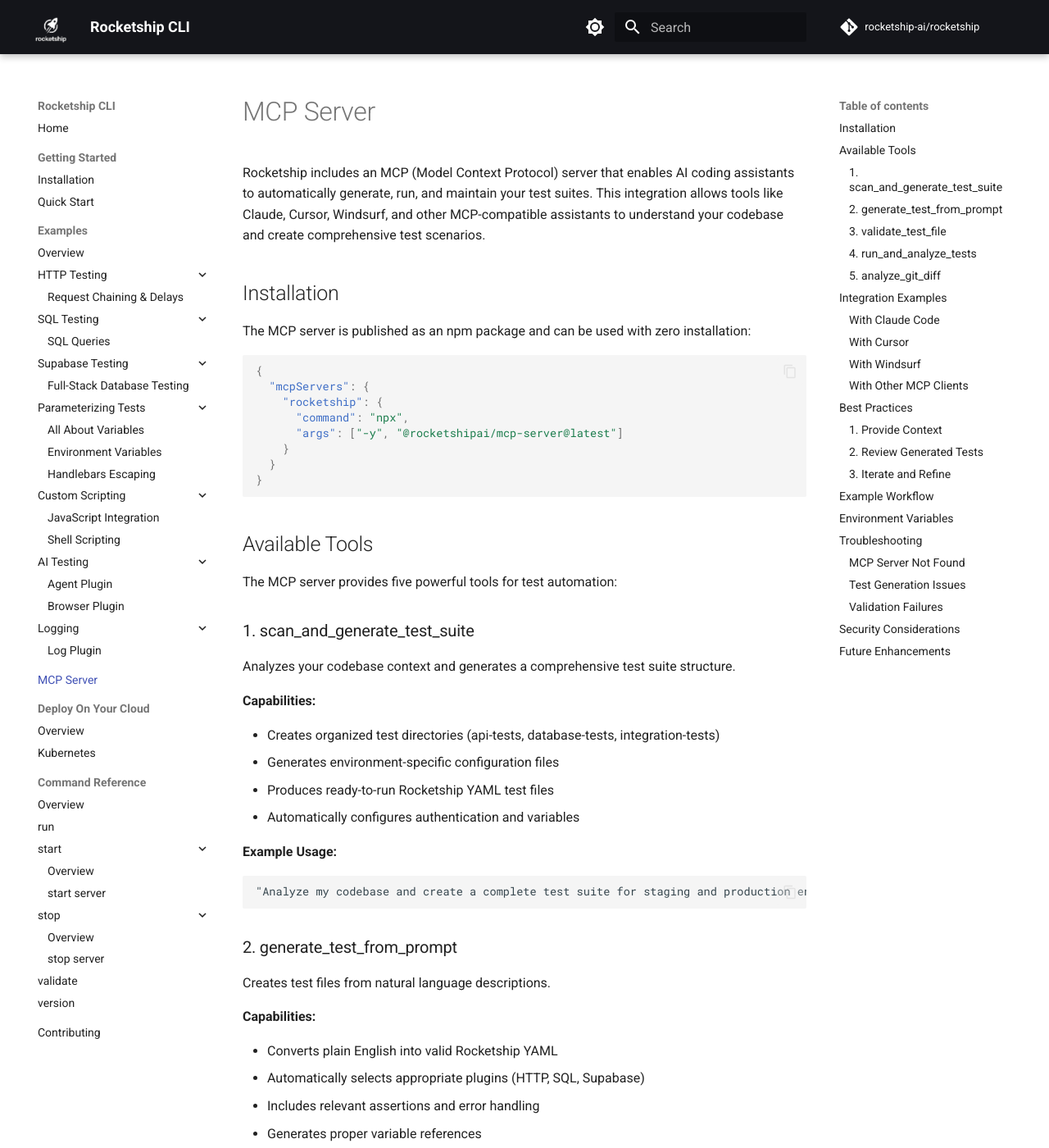
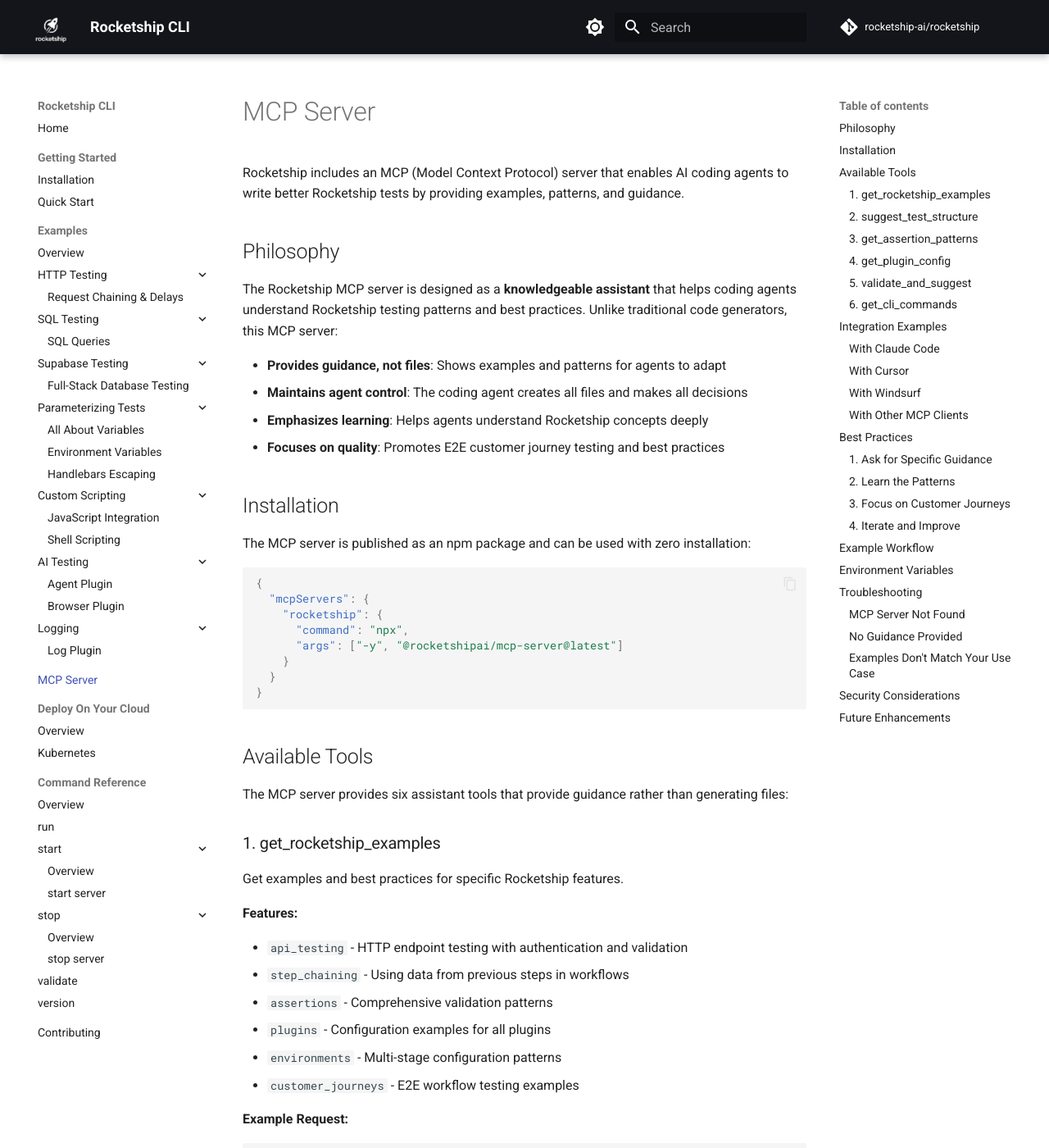
Before and after one commit to rocketship-ai/rocketship, an MkDocs documentation site: the page built from docs/src/mcp-server.md, in a window 1280 px wide and 1400 px high. Shown: the whole window at 82% size. Built offline with MkDocs 1.6.1 and Material for MkDocs 9.7.7, drawn with Linux system fonts in a browser that asks for light colours; comment, search, counter and statistics services are not loaded; some of the changed text lies outside the part shown.

Commit message:
Update MCP Server to Guide Not Generate (#83)

````diff
--- a/docs/src/mcp-server.md
+++ b/docs/src/mcp-server.md
@@ -1,6 +1,15 @@
 # MCP Server
 
-Rocketship includes an MCP (Model Context Protocol) server that enables AI coding assistants to automatically generate, run, and maintain your test suites. This integration allows tools like Claude, Cursor, Windsurf, and other MCP-compatible assistants to understand your codebase and create comprehensive test scenarios.
+Rocketship includes an MCP (Model Context Protocol) server that enables AI coding agents to write better Rocketship tests by providing examples, patterns, and guidance.
+
+## Philosophy
+
+The Rocketship MCP server is designed as a **knowledgeable assistant** that helps coding agents understand Rocketship testing patterns and best practices. Unlike traditional code generators, this MCP server:
+
+- **Provides guidance, not files**: Shows examples and patterns for agents to adapt
+- **Maintains agent control**: The coding agent creates all files and makes all decisions
+- **Emphasizes learning**: Helps agents understand Rocketship concepts deeply
+- **Focuses on quality**: Promotes E2E customer journey testing and best practices
 
 ## Installation
 
@@ -19,98 +28,165 @@
 
 ## Available Tools
 
-The MCP server provides five powerful tools for test automation:
+The MCP server provides six assistant tools that provide guidance rather than generating files:
 
-### 1. scan_and_generate_test_suite
+### 1. get_rocketship_examples
 
-Analyzes your codebase context and generates a comprehensive test suite structure.
+Get examples and best practices for specific Rocketship features.
 
-**Capabilities:**
+**Features:**
 
-- Creates organized test directories (api-tests, database-tests, integration-tests)
-- Generates environment-specific configuration files
-- Produces ready-to-run Rocketship YAML test files
-- Automatically configures authentication and variables
+- `api_testing` - HTTP endpoint testing with authentication and validation
+- `step_chaining` - Using data from previous steps in workflows
+- `assertions` - Comprehensive validation patterns
+- `plugins` - Configuration examples for all plugins
+- `environments` - Multi-stage configuration patterns
+- `customer_journeys` - E2E workflow testing examples
 
-**Example Usage:**
+**Example Request:**
 
 ```
-"Analyze my codebase and create a complete test suite for staging and production environments"
+"Show me API testing examples with authentication"
 ```
 
-### 2. generate_test_from_prompt
+**What You Get:**
 
-Creates test files from natural language descriptions.
+- Real YAML code examples
+- Best practices for the feature
+- Implementation guidance
+- Next steps checklist
 
-**Capabilities:**
+### 2. suggest_test_structure
 
-- Converts plain English into valid Rocketship YAML
-- Automatically selects appropriate plugins (HTTP, SQL, Supabase)
-- Includes relevant assertions and error handling
-- Generates proper variable references
+Returns a test template with TODOs and implementation guidance.
 
-**Example Usage:**
+**Test Types:**
+
+- `api` - HTTP endpoint testing
+- `browser` - UI automation testing
+- `sql` - Database testing
+- `integration` - Multi-service testing
+- `e2e` - End-to-end customer journeys
+
+**Example Request:**
 
 ```
-"Create a test that verifies user login, checks their profile, and validates their subscription status"
+"I need to test user registration and email verification flow"
 ```
 
-### 3. validate_test_file
+**What You Get:**
 
-Validates Rocketship test files for syntax and schema compliance.
+- YAML template with TODO sections
+- Implementation checklist
+- Suggested structure for your specific use case
 
-**Capabilities:**
+### 3. get_assertion_patterns
 
-- Checks YAML syntax
-- Validates against Rocketship schema
-- Reports specific errors with line numbers
-- Ensures all required fields are present
+Shows assertion examples for different testing scenarios.
 
-**Example Usage:**
+**Response Types:**
+
+- `json` - JSON API response validation
+- `xml` - XML response validation
+- `text` - Plain text response validation
+- `status` - HTTP status code patterns
+- `headers` - HTTP header validation
+- `sql` - Database result validation
+- `browser` - UI element validation
+
+**Example Request:**
 
 ```
-"Validate all test files in the .rocketship directory"
+"What assertions should I use for user profile API responses?"
 ```
 
-### 4. run_and_analyze_tests
+**What You Get:**
 
-Executes tests and provides intelligent failure analysis.
+- Comprehensive assertion examples
+- JSONPath and XPath patterns
+- Validation tips and best practices
 
-**Capabilities:**
+### 4. get_plugin_config
 
-- Runs tests with specified environment variables
-- Analyzes failure patterns
-- Suggests fixes for common issues
-- Provides detailed error context
+Provides configuration examples for Rocketship plugins.
 
-**Example Usage:**
+**Available Plugins:**
+
+- `http` - API testing with retry logic and authentication
+- `sql` - Database operations with transaction support
+- `browser` - UI automation with screenshots and interactions
+- `agent` - AI-powered validation and analysis
+- `supabase` - Direct Supabase API operations
+- `delay` - Timing control with jitter
+- `script` - Custom JavaScript logic
+- `log` - Structured logging and debugging
+
+**Example Request:**
 
 ```
-"Run my API tests against staging and explain any failures"
+"How do I configure the SQL plugin for PostgreSQL testing?"
 ```
 
-### 5. analyze_git_diff
+**What You Get:**
 
-Examines code changes and suggests test updates.
+- Basic and advanced configuration examples
+- Feature descriptions and capabilities
+- Plugin-specific tips and best practices
 
-**Capabilities:**
+### 5. validate_and_suggest
 
-- Compares branches to identify changes
-- Suggests new tests for added endpoints
-- Recommends updates for modified APIs
-- Highlights tests that may need attention
+Reviews your Rocketship YAML content and suggests improvements.
 
-**Example Usage:**
+**Improvement Focus Areas:**
+
+- `performance` - Timeout and retry optimizations
+- `assertions` - Better validation patterns
+- `structure` - YAML organization improvements
+- `coverage` - Test scenario completeness
+- `best_practices` - General Rocketship recommendations
+
+**Example Request:**
 
 ```
-"What tests should I update based on my latest PR?"
+"Review my test file and suggest improvements"
 ```
+
+**What You Get:**
+
+- Issue identification and fixes
+- Specific improvement suggestions
+- Best practice recommendations
+- Next steps for enhancement
+
+### 6. get_cli_commands
+
+Provides CLI command examples and usage patterns.
+
+**Command Categories:**
+
+- `run` - Execute tests with various options
+- `validate` - Syntax and schema validation
+- `start` - Start Rocketship engine server
+- `stop` - Stop engine server
+- `general` - Help, version, and configuration
+
+**Example Request:**
+
+```
+"How do I run tests with custom variables in CI/CD?"
+```
+
+**What You Get:**
+
+- Command examples for different scenarios
+- Flag explanations and usage
+- Workflow patterns and best practices
 
 ## Integration Examples
 
 ### With Claude Code
 
-- Add the configuration to your `.mcp.json` file in your project:
+Add to your `.mcp.json` file in your project root:
 
 ```json
 {
@@ -123,15 +199,18 @@
 }
 ```
 
-- Ask Claude to help with your tests!
+Then ask Claude for help:
 
 ```
-"Generate a comprehensive rocketship test suite for all of my Express.js API endpoints?"
+"I need to create API tests for my Express.js authentication endpoints. Show me some patterns I can follow."
 ```
+
+Claude will use the MCP server to get relevant examples and help you create your own test files.
 
 ### With Cursor
 
-- Head to Cursor Settings > MCP Servers > Add new MCP Server > Add the following to your mcp.json:
+1. Go to Cursor Settings > Features > Enable Model Context Protocol
+2. Add to your MCP configuration:
 
 ```json
 {
@@ -144,15 +223,15 @@
 }
 ```
 
-- Ask Cursor to create generate a test based off your prompt!
+3. Ask Cursor for guidance:
 
 ```
-"Can you write a rocketship test for my FastAPI API that includes user authentication?"
+"What's the best way to structure a Rocketship test for user login with database validation?"
 ```
 
 ### With Windsurf
 
-- Add the configuration to your Windsurf cascade configuration `~/.codeium/windsurf/mcp_config.json`:
+Add to your Windsurf MCP configuration (`~/.codeium/windsurf/mcp_config.json`):
 
 ```json
 {
@@ -165,10 +244,10 @@
 }
 ```
 
-- Ask Windsurf to write a new test based off your branch!
+Then ask for assistance:
 
 ```
-"Can you write a new rocketship test for this feature branch?"
+"Help me understand how to use step chaining in Rocketship for a complete e-commerce checkout flow"
 ```
 
 ### With Other MCP Clients
@@ -177,59 +256,83 @@
 
 ## Best Practices
 
-### 1. Provide Context
+### 1. Ask for Specific Guidance
 
-When asking for test generation, provide context about:
+Instead of asking for complete test generation, ask for guidance on specific aspects:
 
-- Your API structure
-- Authentication methods
-- Database schemas
-- External services you integrate with
+**Good:**
 
-### 2. Review Generated Tests
+- "Show me examples of API authentication testing"
+- "What assertions work best for user profile endpoints?"
+- "How should I structure an E2E checkout flow test?"
 
-While the MCP server generates high-quality tests, always review:
+**Less Effective:**
 
-- Environment variables and secrets
-- API endpoints and URLs
-- Expected response values
-- Test data assumptions
+- "Generate all my tests"
+- "Create a complete test suite"
 
-### 3. Iterate and Refine
+### 2. Learn the Patterns
 
-Use the MCP server iteratively:
+Use the MCP server to understand Rocketship concepts:
 
-1. Generate initial tests
-2. Run and analyze failures
-3. Ask for specific improvements
-4. Update based on code changes
+- Study the examples provided
+- Understand the reasoning behind best practices
+- Adapt patterns to your specific use case
+- Build your own expertise over time
+
+### 3. Focus on Customer Journeys
+
+The MCP server emphasizes E2E customer journey testing:
+
+- Think about complete user workflows
+- Test realistic user scenarios
+- Validate data consistency across steps
+- Include error and edge cases
+
+### 4. Iterate and Improve
+
+Use the validation tool to continuously improve:
+
+1. Get initial structure guidance
+2. Create your test implementation
+3. Validate and get improvement suggestions
+4. Refine based on feedback
+5. Learn from the process
 
 ## Example Workflow
 
-Here's a complete workflow using the MCP server:
+Here's how a typical interaction works:
 
 ```
-User: "I have a new Node.js API with user management and payment processing.
-      Generate a complete test suite."
+User: "I need to test a user registration API that creates a user,
+       sends an email, and requires email verification"
 
-AI: *Uses scan_and_generate_test_suite to create:*
-    - .rocketship/api-tests/rocketship.yaml
-    - .rocketship/integration-tests/rocketship.yaml
-    - .rocketship/staging-vars.yaml
-    - .rocketship/prod-vars.yaml
+Agent: *Uses get_rocketship_examples with feature="customer_journeys"*
 
-User: "Now run the tests against my staging environment"
+MCP Server: *Returns E2E customer journey examples including:*
+- Multi-step workflow patterns
+- Email verification testing approaches
+- Data validation between steps
+- Best practices for user onboarding flows
 
-AI: *Uses run_and_analyze_tests*
-    "3 tests failed due to missing API_KEY environment variable.
-     Please set your Stripe API key in staging-vars.yaml"
+Agent: "Based on these examples, let me help you create a test..."
+       *Creates test file incorporating the patterns*
 
-User: "I've updated the keys. Also, I just added a new webhook endpoint
-      for payment confirmations"
+User: "Now I want to add database validation to ensure the user was created correctly"
 
-AI: *Uses analyze_git_diff and generate_test_from_prompt*
-    "I've detected your new /webhooks/stripe endpoint and generated
-     tests for signature validation and payment confirmation flows"
+Agent: *Uses get_plugin_config with plugin="sql"*
+
+MCP Server: *Returns SQL plugin configuration examples*
+
+Agent: *Helps add SQL validation step to the existing test*
+
+User: "Can you review my test and suggest improvements?"
+
+Agent: *Uses validate_and_suggest with the YAML content*
+
+MCP Server: *Returns specific suggestions for improvement*
+
+Agent: *Helps implement the suggested improvements*
 ```
 
 ## Environment Variables
@@ -237,48 +340,52 @@
 The MCP server respects these environment variables:
 
 - `ROCKETSHIP_LOG`: Set log level (DEBUG, INFO, ERROR)
-- `ROCKETSHIP_ENGINE_ADDR`: Override default engine address
+- `NODE_ENV`: Development/production mode
 
 ## Troubleshooting
 
 ### MCP Server Not Found
 
-If Claude can't find the MCP server:
+If your AI client can't find the MCP server:
 
-1. Ensure you have Node.js 18+ installed
-2. Check your claude_desktop_config.json syntax
-3. Restart Claude after configuration changes
+1. Ensure Node.js 18+ is installed
+2. Check your MCP configuration syntax
+3. Restart your AI client after configuration changes
+4. Verify the npm package is accessible
 
-### Test Generation Issues
+### No Guidance Provided
 
-If generated tests aren't working:
+If the MCP server isn't providing helpful guidance:
 
-1. Provide more context about your API structure
-2. Specify authentication methods explicitly
-3. Include example requests/responses
+1. Be more specific in your requests
+2. Provide context about what you're trying to test
+3. Ask for specific features or patterns
+4. Try different tool combinations
 
-### Validation Failures
+### Examples Don't Match Your Use Case
 
-Common validation issues:
+If the provided examples don't fit your scenario:
 
-- Missing `version` field (required, format: "v1.0.0")
-- Invalid plugin names
-- Malformed assertions
+1. Ask for multiple feature examples to combine
+2. Request specific plugin configurations
+3. Use the validation tool to refine your approach
+4. Adapt the patterns to your specific needs
 
 ## Security Considerations
 
 The MCP server:
 
-- Never stores credentials or sensitive data
-- Operates in read-only mode for analysis
-- Executes tests only when explicitly requested
-- Uses your local Rocketship installation
+- **Never generates files**: Only provides guidance and examples
+- **No code access**: Works with agent's existing knowledge
+- **Read-only operation**: Cannot modify your project
+- **Local execution**: All operations run in your environment
+- **No data storage**: Doesn't store or transmit your code
 
 ## Future Enhancements
 
 Planned improvements include:
 
-- Visual test builder interface
-- Test coverage analysis
-- Performance benchmarking
-- Automatic test maintenance based on API changes
+- **Enhanced pattern library**: More examples for complex scenarios
+- **Interactive tutorials**: Step-by-step guidance for common workflows
+- **Context-aware suggestions**: Better understanding of project structure
+- **Performance optimization**: Faster response times and better caching
````
Also changed, not shown: README.md, mcp-server/README.md, 7 other files.
